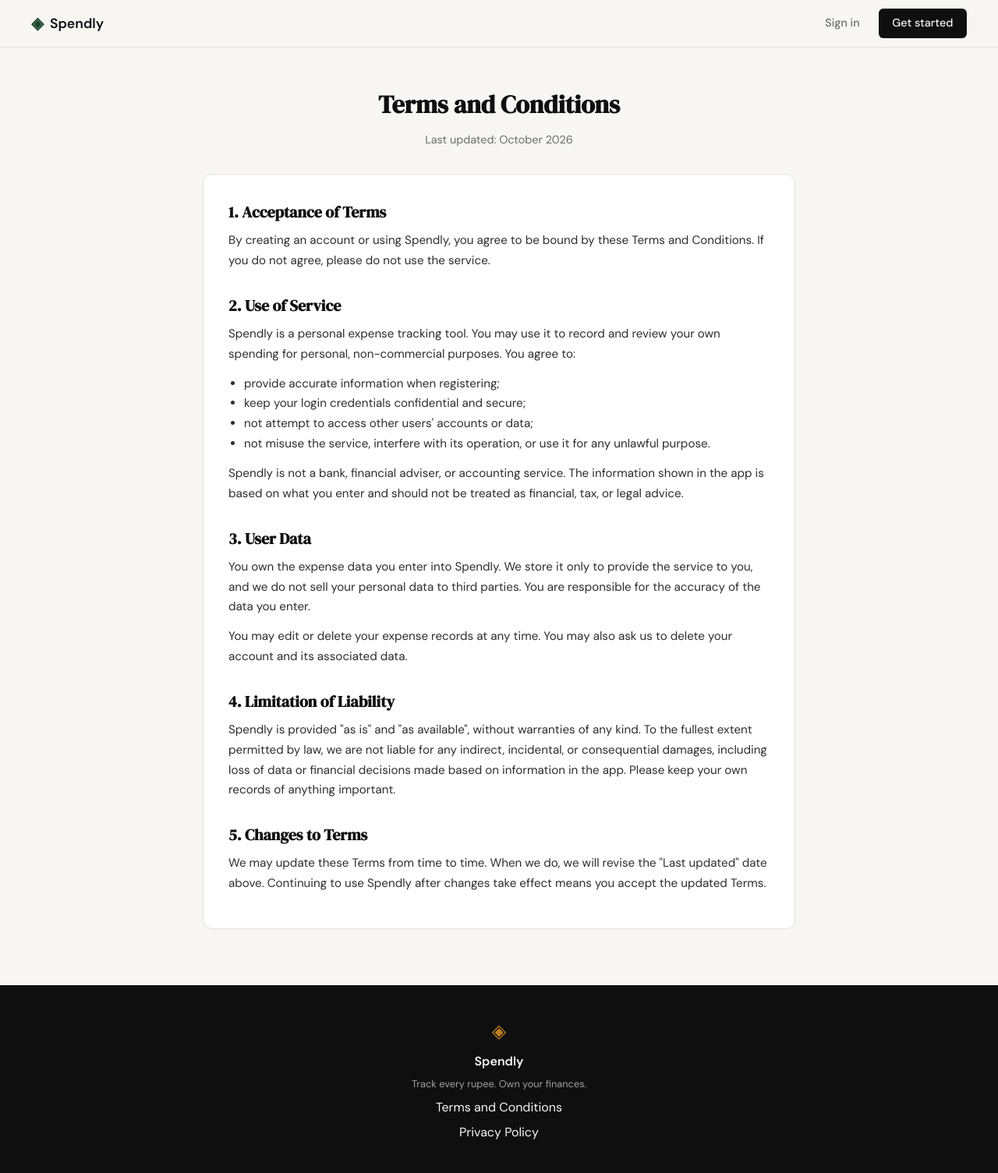
After one commit to ruthvikpeteti/Spendly-claude, a Flask app: page /terms in a window 1280 px wide. The commit adds this page. Shown: the whole page at 78% size. Run offline with Flask 3, Linux system fonts and the light colour scheme.

Commit message:
Add Terms and Conditions page
Add /terms route and terms.html template, link it from the footer,
and add styles for legal pages.

Co-Authored-By: Claude Sonnet 5.5 <noreply@anthropic.com>

```diff
--- a/app.py
+++ b/app.py
@@ -20,6 +20,11 @@ def register():
 @app.route("/login")
 def login():
     return render_template("login.html")
+
+
+@app.route("/terms")
+def terms():
+    return render_template("terms.html")
 
 
 # ------------------------------------------------------------------ #
--- a/static/css/style.css
+++ b/static/css/style.css
@@ -524,6 +524,39 @@ a { color: inherit; text-decoration: none; }
     .features-inner { grid-template-columns: 1fr; }
 }
 
+/* ------------------------------------------------------------------ */
+/* Legal pages                                                         */
+/* ------------------------------------------------------------------ */
+
+.legal-section {
+    padding: 3rem 2rem;
+}
+
+.legal-container {
+    width: 100%;
+    max-width: 760px;
+    margin: 0 auto;
+}
+
+.legal-card h2 {
+    font-family: var(--font-display);
+    font-size: 1.25rem;
+    color: var(--ink);
+    margin: 1.75rem 0 0.5rem;
+}
+
+.legal-card h2:first-child { margin-top: 0; }
+
+.legal-card p,
+.legal-card li {
+    font-size: 0.95rem;
+    line-height: 1.7;
+    color: var(--ink-soft);
+}
+
+.legal-card p { margin-bottom: 0.75rem; }
+.legal-card ul { margin: 0 0 0.75rem 1.25rem; }
+
 @media (max-width: 600px) {
     .nav-links a:not(.nav-cta) { display: none; }
     .hero { padding: 3rem 1rem 2rem; }
--- a/templates/base.html
+++ b/templates/base.html
@@ -34,7 +34,7 @@
             <span class="brand-icon">◈</span>
             <span class="footer-name">Spendly</span>
             <p class="footer-copy">Track every rupee. Own your finances.</p>
-            <a href="#">Terms and Conditions</a>
+            <a href="{{ url_for('terms') }}">Terms and Conditions</a>
             <a href="#">Privacy Policy</a>
         </div>
     </footer>
--- /dev/null
+++ b/templates/terms.html
@@ -0,0 +1,72 @@
+{% extends "base.html" %}
+
+{% block title %}Terms and Conditions — Spendly{% endblock %}
+
+{% block content %}
+
+<section class="legal-section">
+    <div class="legal-container">
+
+        <div class="auth-header">
+            <h1 class="auth-title">Terms and Conditions</h1>
+            <p class="auth-subtitle">Last updated: October 2026</p>
+        </div>
+
+        <div class="auth-card legal-card">
+
+            <h2>1. Acceptance of Terms</h2>
+            <p>
+                By creating an account or using Spendly, you agree to be bound by these
+                Terms and Conditions. If you do not agree, please do not use the service.
+            </p>
+
+            <h2>2. Use of Service</h2>
+            <p>
+                Spendly is a personal expense tracking tool. You may use it to record and
+                review your own spending for personal, non-commercial purposes. You agree to:
+            </p>
+            <ul>
+                <li>provide accurate information when registering;</li>
+                <li>keep your login credentials confidential and secure;</li>
+                <li>not attempt to access other users' accounts or data;</li>
+                <li>not misuse the service, interfere with its operation, or use it for any unlawful purpose.</li>
+            </ul>
+            <p>
+                Spendly is not a bank, financial adviser, or accounting service. The
+                information shown in the app is based on what you enter and should not be
+                treated as financial, tax, or legal advice.
+            </p>
+
+            <h2>3. User Data</h2>
+            <p>
+                You own the expense data you enter into Spendly. We store it only to provide
+                the service to you, and we do not sell your personal data to third parties.
+                You are responsible for the accuracy of the data you enter.
+            </p>
+            <p>
+                You may edit or delete your expense records at any time. You may also ask us
+                to delete your account and its associated data.
+            </p>
+
+            <h2>4. Limitation of Liability</h2>
+            <p>
+                Spendly is provided "as is" and "as available", without warranties of any
+                kind. To the fullest extent permitted by law, we are not liable for any
+                indirect, incidental, or consequential damages, including loss of data or
+                financial decisions made based on information in the app. Please keep your
+                own records of anything important.
+            </p>
+
+            <h2>5. Changes to Terms</h2>
+            <p>
+                We may update these Terms from time to time. When we do, we will revise the
+                "Last updated" date above. Continuing to use Spendly after changes take
+                effect means you accept the updated Terms.
+            </p>
+
+        </div>
+
+    </div>
+</section>
+
+{% endblock %}
```
